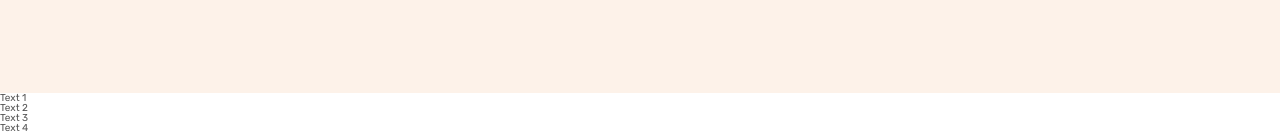
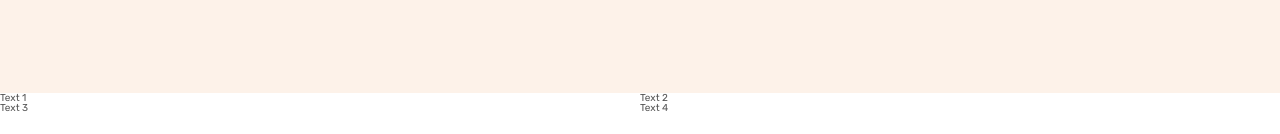
Before and after one commit to dhaval-akabari/Omniofood-HTML, a plain HTML site: page index.html in a window 1280 px wide. Shown: the part 667-801 px from the top of the page. Drawn offline with Linux system fonts and the light colour scheme; files whose address does not match are found by name.

```diff
--- a/css/style.css
+++ b/css/style.css
@@ -214,3 +214,11 @@ body {
 .hero-img {
     width: 100%;
 }
+
+/*******************************/
+/* HOW SECTION */
+/*******************************/
+.section-how {
+    display: grid;
+    grid-template-columns: repeat(2, 1fr);
+}
```
